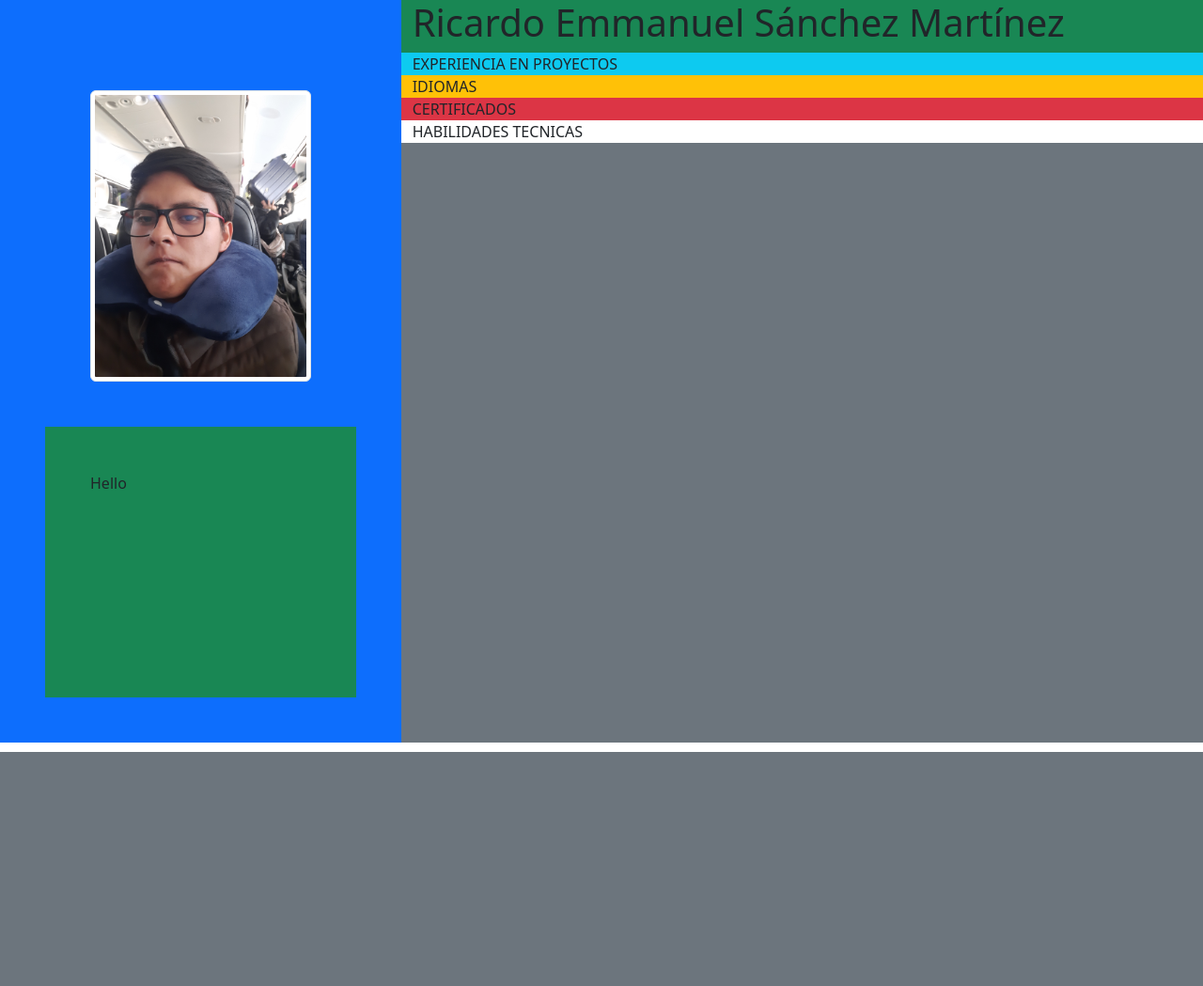
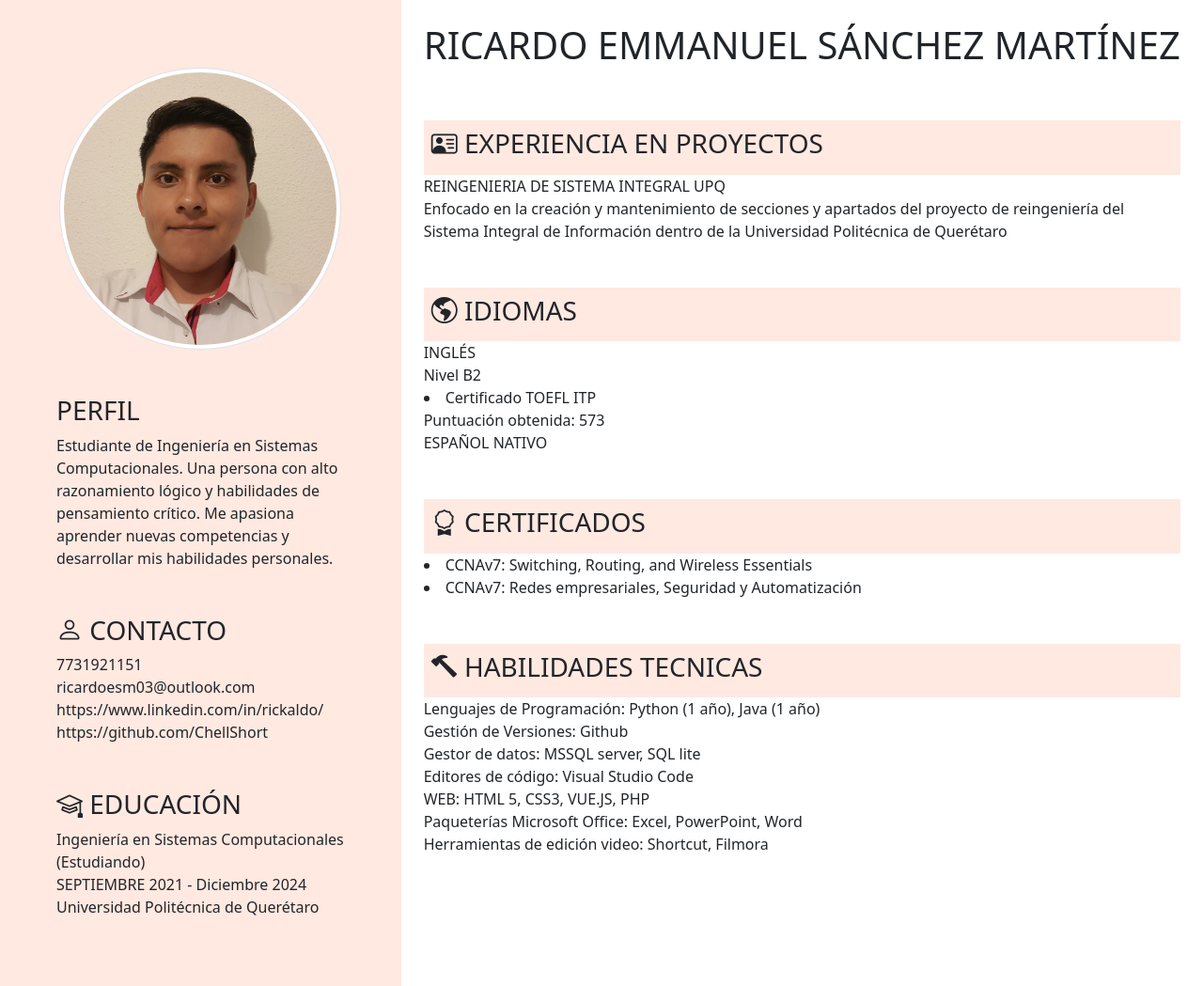
Before and after one commit to ChellShort/Curriculum, a Flask app: page / in a window 1280 px wide. Shown: the whole page at 94% size. Before the commit the page ends 800 px from the top, so only its background shows below. Run offline with Flask 3, Linux system fonts and the light colour scheme.

Commit message:
Primero
f

```diff
--- a/templates/Pagina1.html
+++ b/templates/Pagina1.html
@@ -5,37 +5,94 @@
     <meta name="viewport" content="width=device-width, initial-scale=1.0">
     <title>Flask App</title>
     <link href="https://cdn.jsdelivr.net/npm/bootstrap@5.3.3/dist/css/bootstrap.min.css" rel="stylesheet" integrity="sha384-QWTKZyjpPEjISv5WaRU9OFeRpok6YctnYmDr5pNlyT2bRjXh0JMhjY6hW+ALEwIH" crossorigin="anonymous">
+    <link href="https://cdn.jsdelivr.net/npm/bootstrap-icons/font/bootstrap-icons.css" rel="stylesheet">
+    <style>
+        .custom-div {
+          background-color: rgb(255, 233, 225);
+        }
+      </style>
 </head>
 <body>
     <div class="container-fluid">
         <div class="row">
-            <div class="p-5 col-md-4 bg-primary">
-                <div class="p-5">
-                    <div class="embed-responsive embed-responsive-16by9">
-                    <img src="{{ url_for('static', filename='images/20231116_131912.jpg') }}" class="embed-responsive-item img-thumbnail" alt="Imagen 1">
+            <div class="p-5 col custom-div">
+                <div class="row">
+                    <div class="col p-4 mx-auto text-center">
+                        <div class="embed-responsive embed-responsive-16by9">
+                        <img src="{{ url_for('static', filename='images/Ilustración2.jpg') }}" class="embed-responsive-item img-thumbnail rounded-circle" alt="Imagen 1" width="300" height="200">
+                        </div>
                     </div>
                 </div>
-                <div class="p-5 col-12 bg-success">
-                    <a>Hello<br><br><br><br><br><br><br><br>
-                    </a>
+                <div class="row">
+                    <div class="p-4 col">
+                        <h3>PERFIL</h3>
+                        <a>Estudiante de Ingeniería en Sistemas Computacionales. Una persona con alto razonamiento lógico y habilidades de pensamiento crítico.
+                            Me apasiona aprender nuevas competencias y desarrollar mis habilidades personales.</a>
+                    </div>
+                    <div class="col-med-auto p-4">
+                        <h3><i class="bi bi-person"></i> CONTACTO</h3>
+                        <div>
+                        <a>7731921151</a>
+                        </div>
+                        <div>
+                        <a>ricardoesm03@outlook.com</a>
+                        </div>
+                        <div>
+                        <a>https://www.linkedin.com/in/rickaldo/</a>
+                        </div>
+                        <div>
+                        <a>https://github.com/ChellShort</a>
+                        </div>
+                    </div>
+                    <div class="col-med-auto p-4">
+                        <h3><i class="bi bi-mortarboard"></i> EDUCACIÓN</h3>
+                        <div>
+                        <a>Ingeniería en Sistemas Computacionales (Estudiando)<br></a>
+                        <a>SEPTIEMBRE 2021 -  Diciembre 2024<br></a>
+                        <a>Universidad Politécnica de Querétaro<br></a>
+                        </div>
+                    </div>
                 </div>
             </div>
-            <div class="col-md-8 bg-secondary">
+            <div class="col-md-8">
                 <div class="row">
-                    <div class="col-12 bg-success">
-                        <h1>Ricardo Emmanuel Sánchez Martínez</h1>
+                    <div class="col-12 text-center p-4">
+                        <h1>RICARDO EMMANUEL SÁNCHEZ MARTÍNEZ</h1>
                     </div>
-                    <div class="col-12 bg-info">
-                        <a>EXPERIENCIA EN PROYECTOS</a>
+                    <div class="col-12 p-4">
+                        <div class="custom-div p-2">
+                        <h3><i class="bi bi-person-vcard"></i> EXPERIENCIA EN PROYECTOS</h3>
+                        </div>
+                        <a>REINGENIERIA DE SISTEMA INTEGRAL UPQ</a>
+                        <a><br>Enfocado en la creación y mantenimiento de secciones y apartados del proyecto de reingeniería del Sistema Integral de Información dentro de la Universidad Politécnica de Querétaro</a>
                     </div>
-                    <div class="col-12 bg-warning">
-                        <a>IDIOMAS</a>
+                    <div class="col-12 p-4">
+                        <div class="custom-div p-2">
+                        <h3><i class="bi bi-globe-americas"></i> IDIOMAS</h3>
+                        </div>
+                        <a>INGLÉS<br>Nivel B2</a>
+                        <li>Certificado TOEFL ITP<br>
+                        Puntuación obtenida: 573</li>
+                        <a>ESPAÑOL NATIVO</a>
                     </div>
-                    <div class="col-12 bg-danger">
-                        <a>CERTIFICADOS</a>
+                    <div class="col-12 p-4">
+                        <div class="custom-div p-2">
+                        <h3><i class="bi bi-award"></i> CERTIFICADOS</h3>
+                        </div>
+                        <li>CCNAv7: Switching, Routing, and Wireless Essentials</li>
+                        <li>CCNAv7: Redes empresariales, Seguridad y Automatización</li>
                     </div>
-                    <div class="col-12 bg-white">
-                        <a>HABILIDADES TECNICAS</a>
+                    <div class="col-12 p-4">
+                        <div class="custom-div p-2">
+                        <h3><i class="bi bi-hammer"></i> HABILIDADES TECNICAS</h3>
+                        </div>
+                        <a>Lenguajes de Programación: Python (1 año), Java (1 año)<br></a>
+                        <a>Gestión de Versiones: Github<br></a>
+                        <a>Gestor de datos: MSSQL server, SQL lite<br></a>
+                        <a>Editores de código: Visual Studio Code<br></a>
+                        <a>WEB: HTML 5, CSS3, VUE.JS, PHP<br></a>
+                        <a>Paqueterías Microsoft Office: Excel, PowerPoint, Word<br></a>
+                        <a>Herramientas de edición video: Shortcut, Filmora<br></a>
                     </div>
                 </div>
             </div>
```
Also changed, not shown: static/images/Ilustración2.jpg (added).
